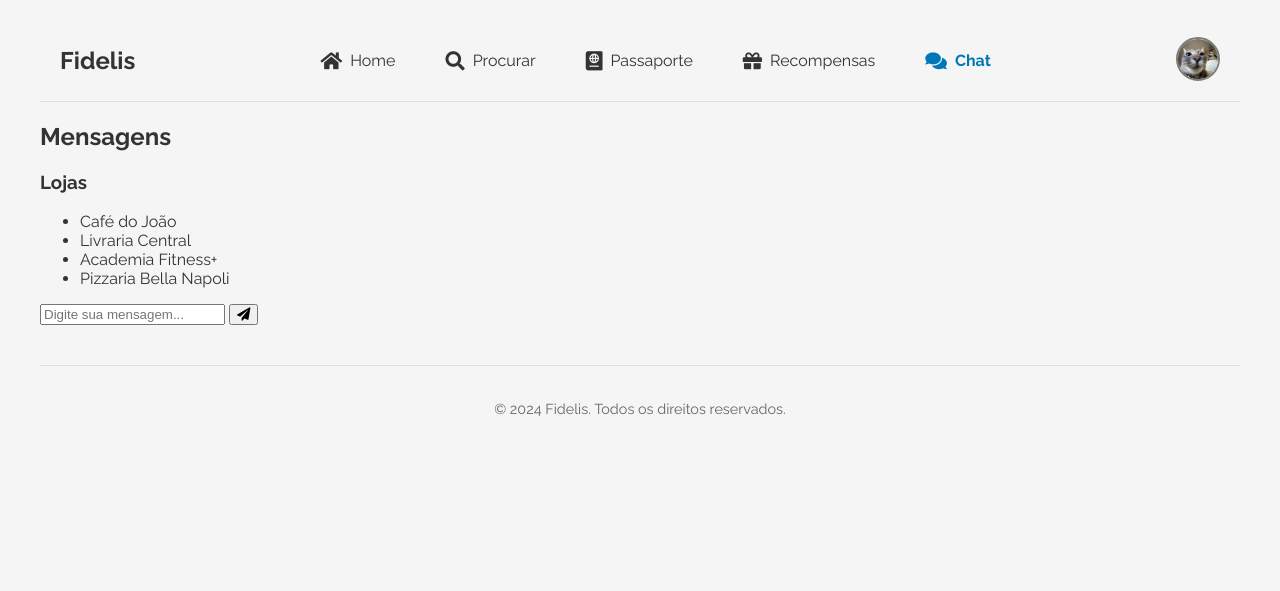
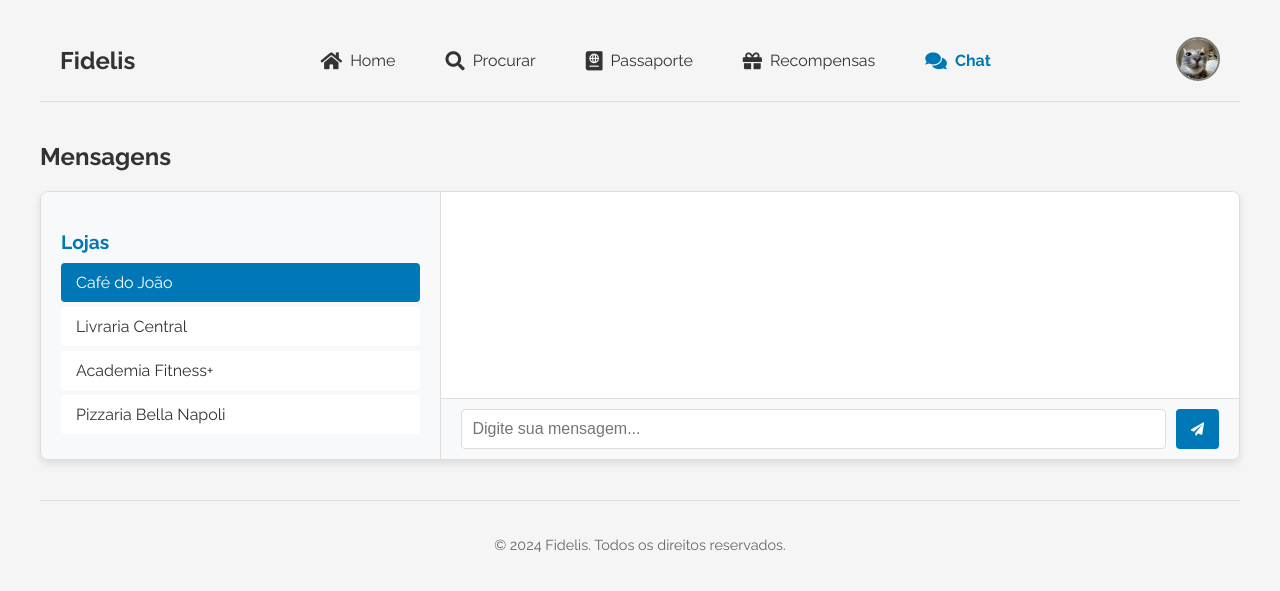
Before and after one commit to thigoai/Fidelis, a PHP site: page /chat.html in a window 1280 px wide. Shown: the top 591 px of the page. Run offline with PHP 8.4, Linux system fonts and the light colour scheme.

Commit message:
Update chat.css

```diff
--- a/css/chat.css
+++ b/css/chat.css
@@ -94,6 +94,151 @@ body {
     color: #0077b6;
 }
 
+
+.shop-info {
+    display: flex;
+    align-items: center;
+    gap: 15px;
+    padding: 10px 20px;
+    border-bottom: 1px solid #ddd;
+    background-color: #f9f9f9;
+}
+
+.shop-image {
+    width: 50px;
+    height: 50px;
+    border-radius: 50%;
+    object-fit: cover;
+    border: 2px solid #0077b6;
+}
+
+.shop-name {
+    font-size: 1.2rem;
+    color: #333;
+    font-weight: bold;
+}
+
+/* Chat Section */
+.chat-section {
+    margin: 20px 0;
+    display: flex;
+    flex-direction: column;
+}
+
+.chat-container {
+    display: flex;
+    border: 1px solid #ddd;
+    border-radius: 8px;
+    overflow: hidden;
+    box-shadow: 0 4px 8px rgba(0, 0, 0, 0.1);
+}
+
+/* Sidebar de Lojas */
+.chat-sidebar {
+    width: 30%;
+    background: #f8f9fa;
+    border-right: 1px solid #ddd;
+    padding: 20px;
+}
+
+.chat-sidebar h3 {
+    margin-bottom: 10px;
+    font-size: 1.2rem;
+    color: #0077b6;
+}
+
+.shop-list {
+    list-style: none;
+    padding: 0;
+    margin: 0;
+}
+
+.shop-item {
+    padding: 10px 15px;
+    margin-bottom: 5px;
+    background: #fff;
+    border-radius: 4px;
+    cursor: pointer;
+    transition: background 0.3s;
+}
+
+.shop-item:hover {
+    background: #0077b6;
+    color: #fff;
+}
+
+.shop-item.active {
+    background: #0077b6;
+    color: #fff;
+}
+
+/* Janela de Chat */
+.chat-window {
+    flex-grow: 1;
+    display: flex;
+    flex-direction: column;
+    background: #fff;
+}
+
+.messages {
+    flex-grow: 1;
+    padding: 20px;
+    overflow-y: auto;
+    display: flex;
+    flex-direction: column;
+    gap: 10px;
+}
+
+.message {
+    max-width: 60%;
+    padding: 10px 15px;
+    border-radius: 8px;
+    font-size: 1rem;
+    line-height: 1.4;
+}
+
+.message.received {
+    align-self: flex-start;
+    background: #f1f1f1;
+}
+
+.message.sent {
+    align-self: flex-end;
+    background: #0077b6;
+    color: #fff;
+}
+
+/* Formulário de Mensagens */
+.message-form {
+    display: flex;
+    border-top: 1px solid #ddd;
+    padding: 10px 20px;
+    background: #f8f9fa;
+}
+
+.message-input {
+    flex-grow: 1;
+    padding: 10px;
+    border: 1px solid #ddd;
+    border-radius: 4px;
+    font-size: 1rem;
+}
+
+.send-button {
+    background: #0077b6;
+    color: #fff;
+    border: none;
+    padding: 10px 15px;
+    margin-left: 10px;
+    border-radius: 4px;
+    cursor: pointer;
+    transition: background 0.3s;
+}
+
+.send-button:hover {
+    background: #005f8b;
+}
+
 /* Footer */
 .main-footer {
     text-align: center;
```
